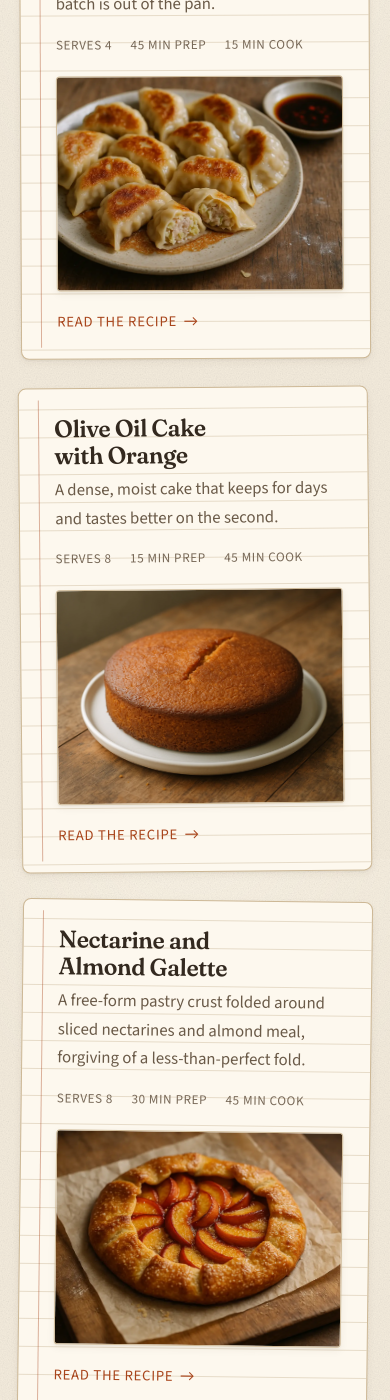
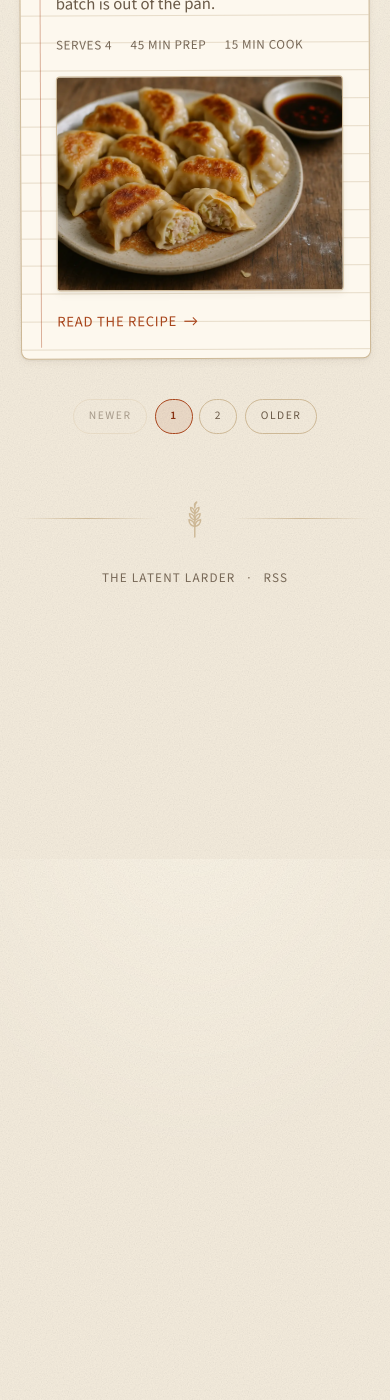
Before and after one commit to amacrobert/the-latent-larder, a Jekyll site: the page built from index.html, in a window 390 px wide and 1400 px high, scrolled down 34241 px. Built offline with Jekyll 4.4.1, drawn with Linux system fonts in a browser that asks for light colours; after the commit the page ends 34871 px from its top, so only the background shows below that; some of the changed text lies outside the part shown.

Commit message:
Paginate the home page and the tag pages at 60 cards
Page one keeps the list's own URL and the rest hang off it as /page/2/,
so there is no second URL for the same first page. Continuations get
their own title and canonical and drop the intro, which belongs to the
front door alone.

Not jekyll-paginate: it only paginates posts, and every recipe here is a
collection document — the same mismatch that left the feed empty.

Tag lists now break ties by path when sorting. sort_by is not stable and
recipes share dates, so without it the boundary between two pages could
move between builds and drop or repeat a recipe.

```diff
--- a/_config.yml
+++ b/_config.yml
@@ -44,6 +44,11 @@
       seo:
         type: WebPage
 
+# How many recipe cards a list page holds before it splits, on the home page
+# and on each tag page alike. Read by _plugins/pagination.rb — jekyll-paginate
+# is not installed, and would only ever paginate `posts` if it were.
+paginate: 60
+
 # Pages listed in the site header, in order.
 header_pages:
   - about.md
--- /dev/null
+++ b/_includes/pagination.html
@@ -0,0 +1,50 @@
+{%- comment -%}
+  The links between pages of a recipe list. Usage:
+
+    {% include pagination.html pagination=page.pagination label="Recipe pages" %}
+
+  Renders nothing at all when everything fits on one page, which is the case
+  for every tag today — the markup should appear when there is somewhere to go,
+  not sit there greyed out on a list of nine.
+
+  Numbered links rather than only Newer/Older, because a crawler follows links
+  and will not click "Older" forty times: every page of the list is one hop from
+  every other. The full range is printed with no ellipsis, which is right while
+  the count is small; at one recipe a day this reaches ten pages around 2028,
+  and that is the point to window it.
+
+  "Newer" and "Older" rather than "Previous" and "Next": the lists are sorted by
+  date, so that is what the two directions actually mean. They stay in the
+  markup as spans when there is nowhere to go, so the numbers keep their place
+  on the row instead of sliding sideways between pages.
+{%- endcomment -%}
+{%- assign pages = include.pagination -%}
+{%- if pages.total_pages > 1 %}
+<nav class="pagination" aria-label="{{ include.label | default: 'Pages' }}">
+
+  {%- if pages.previous_path %}
+  <a class="pagination__step" rel="prev" href="{{ pages.previous_path | relative_url }}">Newer</a>
+  {%- else %}
+  <span class="pagination__step is-off" aria-hidden="true">Newer</span>
+  {%- endif %}
+
+  <ol class="pagination__pages">
+    {%- for entry in pages.pages %}
+    <li>
+      {%- if entry.current -%}
+      <span aria-current="page">{{ entry.number }}</span>
+      {%- else -%}
+      <a href="{{ entry.path | relative_url }}" aria-label="Page {{ entry.number }} of {{ pages.total_pages }}">{{ entry.number }}</a>
+      {%- endif -%}
+    </li>
+    {%- endfor %}
+  </ol>
+
+  {%- if pages.next_path %}
+  <a class="pagination__step" rel="next" href="{{ pages.next_path | relative_url }}">Older</a>
+  {%- else %}
+  <span class="pagination__step is-off" aria-hidden="true">Older</span>
+  {%- endif %}
+
+</nav>
+{%- endif %}
--- a/_layouts/home.html
+++ b/_layouts/home.html
@@ -4,7 +4,12 @@
 
 <div class="wrap">
 
-  {%- if content != "" %}
+  {%- comment -%}
+  The intro belongs to page one. Page two is the same list continued, not a
+  second front door, and repeating the blurb at /page/2/ would put the only
+  prose on the site's most important page at two URLs.
+  {%- endcomment -%}
+  {%- if content != "" and page.pagination.page == 1 %}
   <div class="intro">{{ content }}</div>
   {%- endif %}
 
@@ -36,7 +41,16 @@
   </nav>
   {%- endif %}
 
-  {%- assign recipes = site.recipes | sort: "date" | reverse -%}
+  {%- comment -%}
+  The slice for this page, and the order, both come from _plugins/pagination.rb
+  rather than being sorted here — the split has to be made in one place or two
+  pages of the list can disagree about where the boundary falls.
+
+  `index` restarts at 0 on every page on purpose. It drives the card's tilt and
+  its staggered entrance, and a page-two card should be the third card in, not
+  the sixty-third.
+  {%- endcomment -%}
+  {%- assign recipes = page.pagination.items -%}
   {%- if recipes.size > 0 -%}
     <h2 class="section-heading">{{ page.list_title | default: "Recipes" }}</h2>
     <ul class="cards">
@@ -44,6 +58,7 @@
         {% include recipe-card.html recipe=recipe index=forloop.index0 %}
       {%- endfor -%}
     </ul>
+    {% include pagination.html pagination=page.pagination label="Recipe pages" %}
   {%- else -%}
     <p class="empty">Nothing in the larder yet. Add a Markdown file to <code>_recipes/</code>.</p>
   {%- endif -%}
--- /dev/null
+++ b/_plugins/pagination.rb
@@ -0,0 +1,122 @@
+# Pagination for the two things that list recipes: the home page and each tag
+# page.
+#
+# Not jekyll-paginate. That gem only ever paginates `posts`, and every recipe
+# here is a collection document — the same mismatch that left /feed.xml empty
+# before it was written by hand. jekyll-paginate-v2 does handle collections, but
+# it is a large dependency for a site that needs one list split in two, and it
+# wants control of the layouts to do it.
+#
+# What templates see is `page.pagination`: the slice of recipes to render, plus
+# everything needed to draw the links between pages. Page one lives at the
+# list's own URL and the rest hang off it as /page/2/, /page/3/ — so the home
+# page stays "/" and a tag stays /recipes/tag/main/ no matter how many recipes
+# accumulate behind them.
+
+module TheLatentLarder
+  module Pagination
+    DEFAULT_PER_PAGE = 60
+
+    module_function
+
+    def per_page(site)
+      size = site.config["paginate"].to_i
+      size.positive? ? size : DEFAULT_PER_PAGE
+    end
+
+    # Newest first. The path breaks ties because several recipes can share a
+    # date — sort_by alone is not stable, and without a tiebreak the order of
+    # same-day recipes could differ between builds, which across a page
+    # boundary means a recipe appearing twice or not at all.
+    def by_date_desc(docs)
+      docs.sort_by { |doc| [doc.data["date"], doc.path] }.reverse
+    end
+
+    def total_pages(items, per_page)
+      [(items.length.to_f / per_page).ceil, 1].max
+    end
+
+    # Page one is the list itself, not /page/1/. Two URLs for one page of
+    # results is a duplicate, and the canonical one is the one people link to.
+    def path(base, number)
+      number <= 1 ? base : "#{base}page/#{number}/"
+    end
+
+    # Everything a template needs, precomputed. `pages` in particular: building
+    # the numbered links in Liquid would mean a range, an offset, and a
+    # comparison per iteration, which is a lot of template for a list of
+    # numbers.
+    def build(items, per_page, number, base)
+      total = total_pages(items, per_page)
+
+      {
+        "page"          => number,
+        "per_page"      => per_page,
+        "total_pages"   => total,
+        "total_items"   => items.length,
+        "items"         => items[(number - 1) * per_page, per_page] || [],
+        "previous_page" => (number - 1 if number > 1),
+        "previous_path" => (path(base, number - 1) if number > 1),
+        "next_page"     => (number + 1 if number < total),
+        "next_path"     => (path(base, number + 1) if number < total),
+        "pages"         => (1..total).map do |n|
+          { "number" => n, "path" => path(base, n), "current" => n == number }
+        end,
+      }
+    end
+  end
+
+  # The home page is a source file, so page one is the file itself with a
+  # `pagination` key added; only the continuations have to be generated.
+  class HomePagination < Jekyll::Generator
+    safe true
+    priority :low
+
+    def generate(site)
+      home = site.pages.find { |page| page.data["layout"] == "home" }
+      return if home.nil?
+
+      recipes  = Pagination.by_date_desc(site.collections["recipes"].docs)
+      per_page = Pagination.per_page(site)
+      base     = home.url
+
+      # Copied before page one gets its own `pagination`, so the continuations
+      # inherit the front matter — the layout, the section heading — and
+      # nothing else.
+      front_matter = home.data.dup
+
+      (2..Pagination.total_pages(recipes, per_page)).each do |number|
+        site.pages << ContinuationPage.new(
+          site, home, front_matter, number,
+          Pagination.build(recipes, per_page, number, base)
+        )
+      end
+
+      home.data["pagination"] = Pagination.build(recipes, per_page, 1, base)
+    end
+  end
+
+  class ContinuationPage < Jekyll::Page
+    def initialize(site, home, front_matter, number, pagination)
+      @site = site
+      @base = site.source
+      @dir  = File.join("page", number.to_s)
+      @name = "index.html"
+
+      process(@name)
+
+      # The same body as page one. The layout decides what of it to show —
+      # the intro paragraph is page one's alone, because the same prose at two
+      # URLs is two pages competing to be the front door.
+      self.content = home.content
+
+      self.data = front_matter.merge(
+        # Page one has no title of its own, so seo-tag titles it with the site.
+        # A continuation needs its own, or every page of the list arrives in
+        # search results calling itself the home page.
+        "title"      => "Recipes, page #{number}",
+        "pagination" => pagination,
+      )
+    end
+  end
+end
--- a/_plugins/tag_pages.rb
+++ b/_plugins/tag_pages.rb
@@ -30,8 +30,21 @@
         }
       end
 
+      per_page = Pagination.per_page(site)
+
       tags.each do |slug, group|
-        site.pages << TagPage.new(site, slug, group[:name], group[:recipes])
+        recipes = group[:recipes]
+        base    = "/#{BASE}/#{slug}/"
+
+        # A tag with more recipes than fit on a page splits the same way the
+        # home page does, and for the same reason: 60 cards is already a long
+        # scroll, and each one carries a photo.
+        (1..Pagination.total_pages(recipes, per_page)).each do |number|
+          site.pages << TagPage.new(
+            site, slug, group[:name], recipes, number,
+            Pagination.build(recipes, per_page, number, base)
+          )
+        end
       end
 
       site.pages << TagIndexPage.new(site) unless tags.empty?
@@ -54,7 +67,7 @@
         end
       end
 
-      tags.each_value { |g| g[:recipes].sort_by! { |d| d.data["date"] }.reverse! }
+      tags.each_value { |g| g[:recipes] = Pagination.by_date_desc(g[:recipes]) }
 
       # Biggest tags first: the lists these feed are meant to be entry points,
       # and a tag with one recipe behind it is a worse door than "main" with
@@ -65,23 +78,31 @@
   end
 
   class TagPage < Jekyll::Page
-    def initialize(site, slug, name, recipes)
+    def initialize(site, slug, name, recipes, number, pagination)
       @site = site
       @base = site.source
       @dir  = File.join(TagPageGenerator::BASE, slug)
+      # Page one keeps the tag's own URL; the rest hang off it. Same shape as
+      # the home page's continuations.
+      @dir  = File.join(@dir, "page", number.to_s) if number > 1
       @name = "index.html"
 
       process(@name)
 
       count = recipes.length
       noun  = count == 1 ? "recipe" : "recipes"
+      title = "#{titleize(name)} recipes"
+      title = "#{title}, page #{number}" if number > 1
 
       self.data = {
         "layout"       => "tag",
         "tag"          => name,
         "tag_slug"     => slug,
+        # The whole set, not this page's slice — the standfirst counts every
+        # recipe under the tag however many pages it takes to list them.
         "recipes"      => recipes,
-        "title"        => "#{titleize(name)} recipes",
+        "pagination"   => pagination,
+        "title"        => title,
         "description"  => "#{count} #{noun} tagged #{name} in The Latent Larder — " \
                           "ingredients, method, and the notes that matter.",
         # These pages are indexable and useful, but they are lists of links,
--- a/assets/main.scss
+++ b/assets/main.scss
@@ -839,6 +839,73 @@
   }
 }
 
+/* --- Pagination ----------------------------------------------------------
+   Built from the same chip as the tags, because it is the same gesture: a
+   small, round, bordered thing you press to go somewhere. Two components that
+   look almost alike read as a mistake; two that look identical read as a
+   system. ------------------------------------------------------------------ */
+
+.pagination {
+  display: flex;
+  flex-wrap: wrap;
+  align-items: center;
+  justify-content: center;
+  gap: 0.5rem;
+  margin: clamp(2.5rem, 6vw, 4rem) 0 0;
+}
+
+.pagination__pages {
+  display: flex;
+  flex-wrap: wrap;
+  justify-content: center;
+  gap: 0.4rem;
+  list-style: none;
+  margin: 0;
+  padding: 0;
+}
+
+.pagination a,
+.pagination span {
+  display: inline-block;
+  padding: 0.4rem 0.9rem;
+  border: 1px solid var(--clay-deep);
+  border-radius: 999px;
+  font-family: var(--sans);
+  font-size: 0.72rem;
+  letter-spacing: 0.13em;
+  text-transform: uppercase;
+  color: var(--ink-soft);
+  text-decoration: none;
+  font-variant-numeric: tabular-nums;
+  transition: color 0.2s ease, border-color 0.2s ease, background-color 0.2s ease;
+}
+
+.pagination a {
+  &:hover,
+  &:focus-visible {
+    color: var(--accent-deep);
+    border-color: var(--accent);
+    background: var(--accent-tint);
+  }
+}
+
+/* Where you already are: filled rather than outlined, so the current page is
+   findable in the row without reading every number. */
+.pagination [aria-current="page"] {
+  color: var(--accent-deep);
+  border-color: var(--accent);
+  background: var(--accent-tint);
+  font-weight: 600;
+}
+
+/* The end of the list in one direction. Kept in the flow so the numbers do not
+   shift sideways between the first page and the second. */
+.pagination .is-off {
+  color: var(--ink-faint);
+  border-color: var(--clay);
+  opacity: 0.6;
+}
+
 /* --- Page ---------------------------------------------------------------- */
 
 .page { padding-block: clamp(1rem, 3vw, 2rem) 0; }
```
Also changed, not shown: _layouts/tag.html (+7 -1 lines), README.md.
